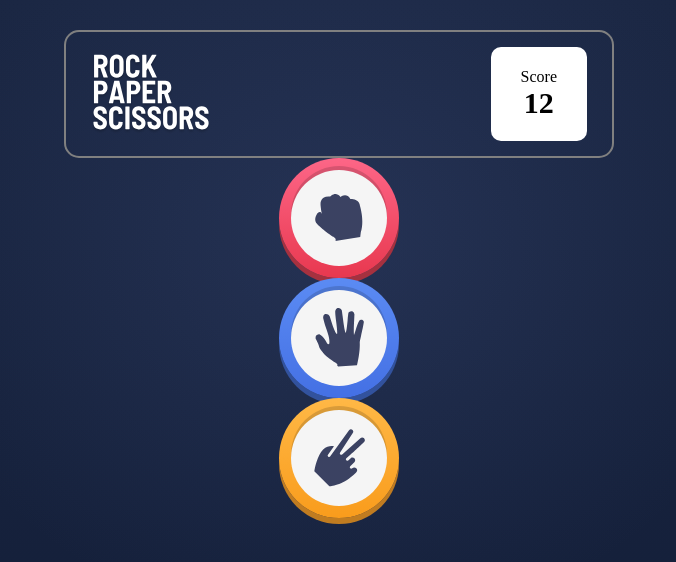
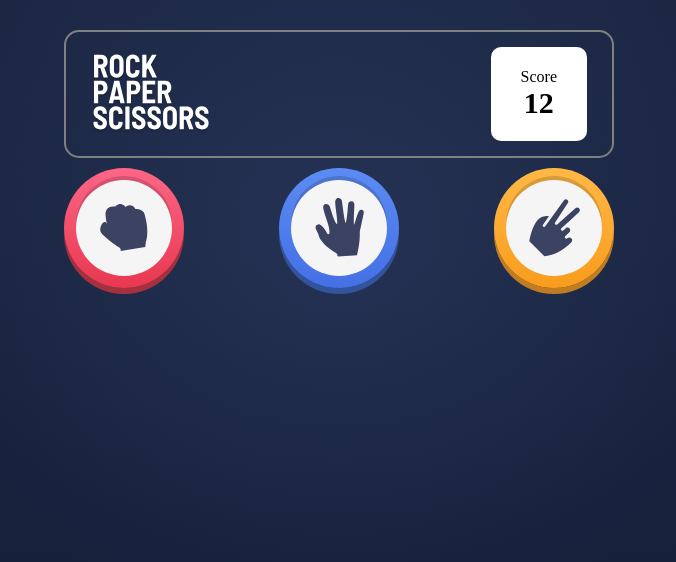
Before and after one commit to vryc9/rock-paper-siscors, a React (Vite) app: page / in a window 1280 px wide. Shown: the top 562 px of the page, without its empty margins (301-977 px from the left). Built offline with nearby package versions, Linux system fonts and the light colour scheme.

Commit message:
feat : selection choix du joueur

```diff
--- a/src/App.css
+++ b/src/App.css
@@ -16,3 +16,9 @@
   display: flex;
   flex-direction: column;
 }
+
+.choices {
+  display: flex;
+  justify-content: space-between;
+  margin-top: 10px;
+}
--- a/src/App.tsx
+++ b/src/App.tsx
@@ -1,36 +1,47 @@
-import { useState } from "react";
+import { JSX, useContext, useState } from "react";
 import "./App.css";
 import Score from "./Components/Score/Score";
-import { Choice } from "./Models/Choice";
+import { Choice, ChoicesTypes } from "./Models/Choice";
 import Choices from "./Components/Choices/Choices";
+import Pickup from "./Components/PickUp/Pickup";
+import { Context } from "./hooks/useContextProvider";
+
+type StepMap = Record<number, JSX.Element>;
 
 function App() {
-  const [choices, setChoices] = useState<Choice[]>([
-    {
-      type: "ROCK",
-      owner: undefined,
-    },
-    {
-      type: "PAPER",
-      owner: undefined,
-    },
-    {
-      type: "SCISSORS",
-      owner: undefined,
-    },
-  ]);
+  const choices: Choice[] = [
+    { type: "ROCK", owner: undefined },
+    { type: "PAPER", owner: undefined },
+    { type: "SCISSORS", owner: undefined },
+  ];
 
-  const handleClick = () => {
-    setChoices([...choices]);
+  const [currentStep, setCurrentStep] = useState<number>(1);
+  const context = useContext(Context);
+  if (!context) return null;
+
+  const { player, setPlayer } = context;
+
+  const step: StepMap = {
+    1: (
+      <div className="choices">
+        {choices.map(({ type }) => (
+          <Choices key={type} type={type} onClick={() => handleClick(type)} />
+        ))}
+      </div>
+    ),
+    2: <Pickup />,
+  };
+
+  const handleClick = (type: ChoicesTypes) => {
+    setPlayer({ ...player, choice: { type } });
+    setCurrentStep(2);
   };
 
   return (
     <div className="app-container">
       <div className="content">
         <Score />
-        {choices.map((choice) => (
-          <Choices key={choice.type} type={choice.type} onClick={handleClick} />
-        ))}
+        {step[currentStep] || <p>Step non défini</p>}
       </div>
     </div>
   );
--- a/src/Components/Choices/Choices.tsx
+++ b/src/Components/Choices/Choices.tsx
@@ -2,7 +2,7 @@ import { choicesStyles, ChoicesTypes } from "../../Models/Choice";
 import './Choices.css'
 
 type Props = {
-  onClick: () => void;
+  onClick?: () => void;
   type: ChoicesTypes;
 };
 
--- /dev/null
+++ b/src/Components/PickUp/Pickup.css
@@ -0,0 +1,10 @@
+.pickup-container {
+    display: flex;
+    align-items: center;
+}
+
+.pick {
+    display: flex;
+    flex-direction: column;
+    align-items: center;
+}
--- /dev/null
+++ b/src/Components/PickUp/Pickup.tsx
@@ -0,0 +1,20 @@
+import { useContext } from "react";
+import Choices from "../Choices/Choices";
+import "./Pickup.css";
+import { Context } from "../../hooks/useContextProvider";
+const Pickup = () => {
+  const context = useContext(Context);
+  if (!context) return null;
+  const { player } = context;
+
+  return (
+    <div className="pickup-container">
+      <div className="pick">
+        You picked
+        <Choices type={player.choice!.type} />
+      </div>
+    </div>
+  );
+};
+
+export default Pickup;
--- a/src/Models/Choice.ts
+++ b/src/Models/Choice.ts
@@ -1,14 +1,14 @@
-
 import rock from "../assets/images/icon-rock.svg";
 import paper from "../assets/images/icon-paper.svg";
 import scissors from "../assets/images/icon-scissors.svg";
+import { Player } from "./Player";
 
 
 type Style = { className: string; icon: string }
 type ChoiceStyle = Record<ChoicesTypes, Style>
 
 export interface Choice {
-    owner?: string,
+    owner?: Player,
     type: ChoicesTypes
 }
 
```
Also changed, not shown: src/Models/Player.ts (added, +7 -0 lines).
